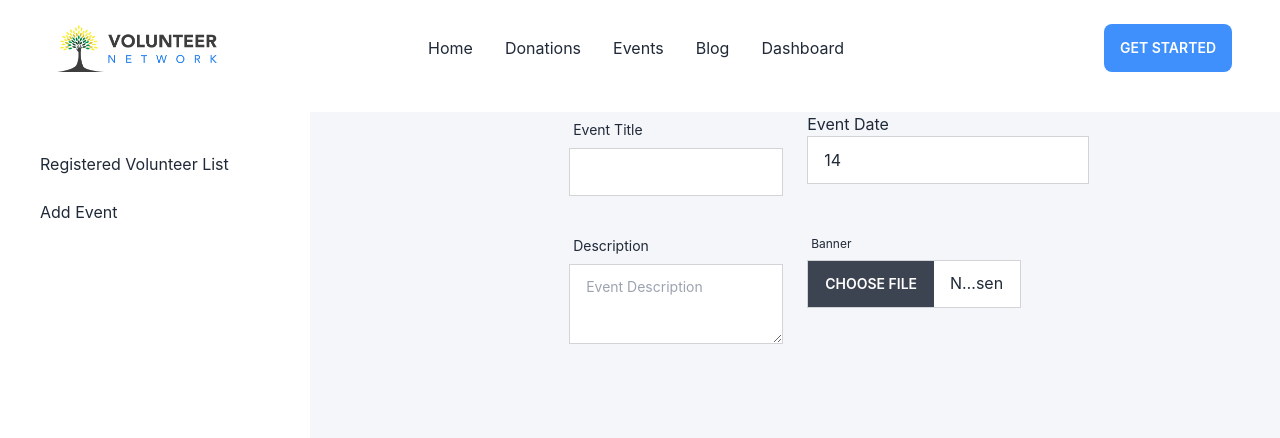
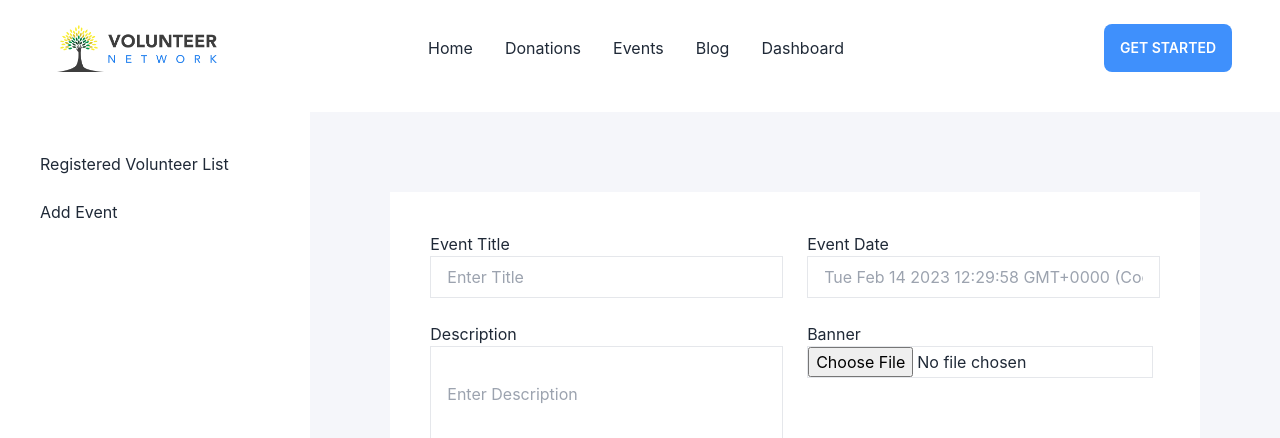
Before and after one commit to Amdadullah-Raihan/volunteer-network-client, a React (Create React App) app: page /dashboard/add-event in a window 1280 px wide. Shown: the top 438 px of the page. Built offline with nearby package versions, Linux system fonts and the light colour scheme.

Commit message:
design changed of add-event

```diff
--- a/src/components/Dashboard/AddEvent.js
+++ b/src/components/Dashboard/AddEvent.js
@@ -8,55 +8,27 @@ const AddEvent = () => {
 
     console.log(value);
     return (
-        <section className='px-6 rounded-[20px] w-full text-start max-w-[500px] mx-auto grid grid-cols-2 gap-x-6 gap-y-8'>
-            <div className=''>
-
-                <label className='label'>
-                    <span className='label-text'>Event Title</span>
-                </label>
-                <input type="text" name="" className="input input-bordered rounded-[0]  w-full max-w-xs" id="" />
-            </div>
-            {/* <div>
-
-                <label className="label">
-                    <span className="label-text">Event Date</span>
-                </label>
-                <select className="select select-bordered w-full rounded-[0]">
-                    <option  selected> {value.getDay()}-{value.getMonth()}-{value.getFullYear()} </option>
-                    <option className='h-auto'>
-                        <div className='h-auto'>
-                            <Calendar onChange={onChange} value={value}></Calendar>
-                        </div>
-                    </option>
-
-                </select>
-            </div> */}
-            <div className='relative'>
-                <label className='lebel'>
-                    <span className='lebel-text'>Event Date</span>
-                </label>
-                <input className='input input-bordered rounded-none' type="text" onClick={()=>setOpen(!open)} value={value.getDate()} />
-                {
-                    open && <Calendar className='absolute z-10 bg-white p-10 min-w-[200px] shadow-lg  ' onChange={onChange} value={value} />
-                }
-
-            </div>
-            <div>
-                <label className="label">
-                    <span className="label-text">Description</span>
-                </label>
-                <textarea className="textarea textarea-bordered w-full min-h-[80px] rounded-[0]" placeholder="Event Description">
-
-                </textarea>
-            </div>
-
-            <div>
-
-                <label for='file' className="label">
-                    <span className="label-text-alt">Banner</span>
-
-                </label>
-                <input type="file" className= "hidded file-input file-input-bordered  w-full max-w-xs rounded-[0]" />
+        <section className='m-20 p-10 bg-white'>
+            <div className='grid grid-cols-2 gap-6 '>
+                <div className='text-start'>
+                    <p>Event Title</p>
+                    <input className='border w-full px-4 py-2' type="text" name="" id="" placeholder='Enter Title' />
+                </div>
+                <div className='text-start'>
+                    <p>Event Date</p>
+                    <input className='border w-full px-4 py-2' type="text" name="" id="" placeholder={new Date()}/>
+                </div>
+                <div className='text-start'>
+                    <p>Description</p>
+                    <input className='border w-full px-4  h-24' type="text" name="" id="" placeholder='Enter Description' />
+                </div>
+                <div className='text-start'>
+                    <p>Banner</p>
+                    <label htmlFor="file" className='' >
+                        <input className=' border ' type="file" name="" id=""
+                         />
+                    </label>
+                </div>
             </div>
 
         </section>
--- a/src/components/Dashboard/Dashboard.js
+++ b/src/components/Dashboard/Dashboard.js
@@ -11,7 +11,7 @@ const Dashboard = () => {
                     <Link to='/dashboard/registered-volunteer'> <h5>Registered Volunteer List</h5></Link>
                     <br />
                     <Link to='/dashboard/add-event'><h5>Add Event</h5></Link>
-                    <Outlet />
+
                 </div>
             </div>
             <div className=' bg-[#F5F6FA] w-full mt-4'>
@@ -19,6 +19,7 @@ const Dashboard = () => {
                     <Route path='/add-event' element={<AddEvent></AddEvent>} />
                     <Route path='/registered-volunteer' element={<RegisteredVolunteer />} />
                 </Routes>
+                <Outlet />
 
             </div>
         </section>
```
